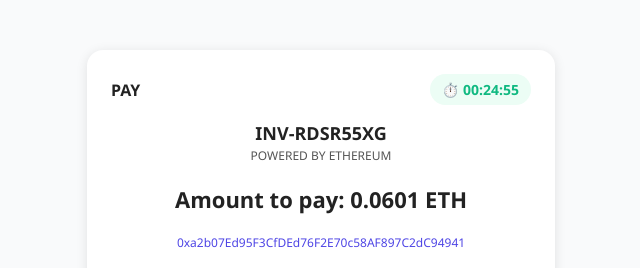
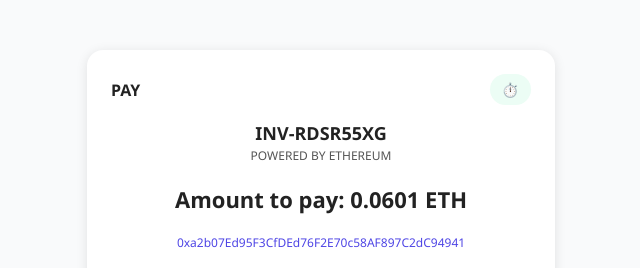
Before and after one commit to eth-pay/Payment, a plain HTML site: page index.html in a window 1280 px wide. Shown: the top 268 px of the page, without its empty margins (319-959 px from the left). Drawn offline with Linux system fonts and the light colour scheme.

Commit message:
Update index.html

```diff
--- a/index.html
+++ b/index.html
@@ -104,7 +104,7 @@
   <div class="container">
     <div class="header">
       <div><strong>PAY</strong></div>
-      <div class="timer">⏱️ 00:24:55</div>
+      <div class="timer">⏱️ </div>
     </div>
 
     <div class="invoice">INV-RDSR55XG</div>
```
